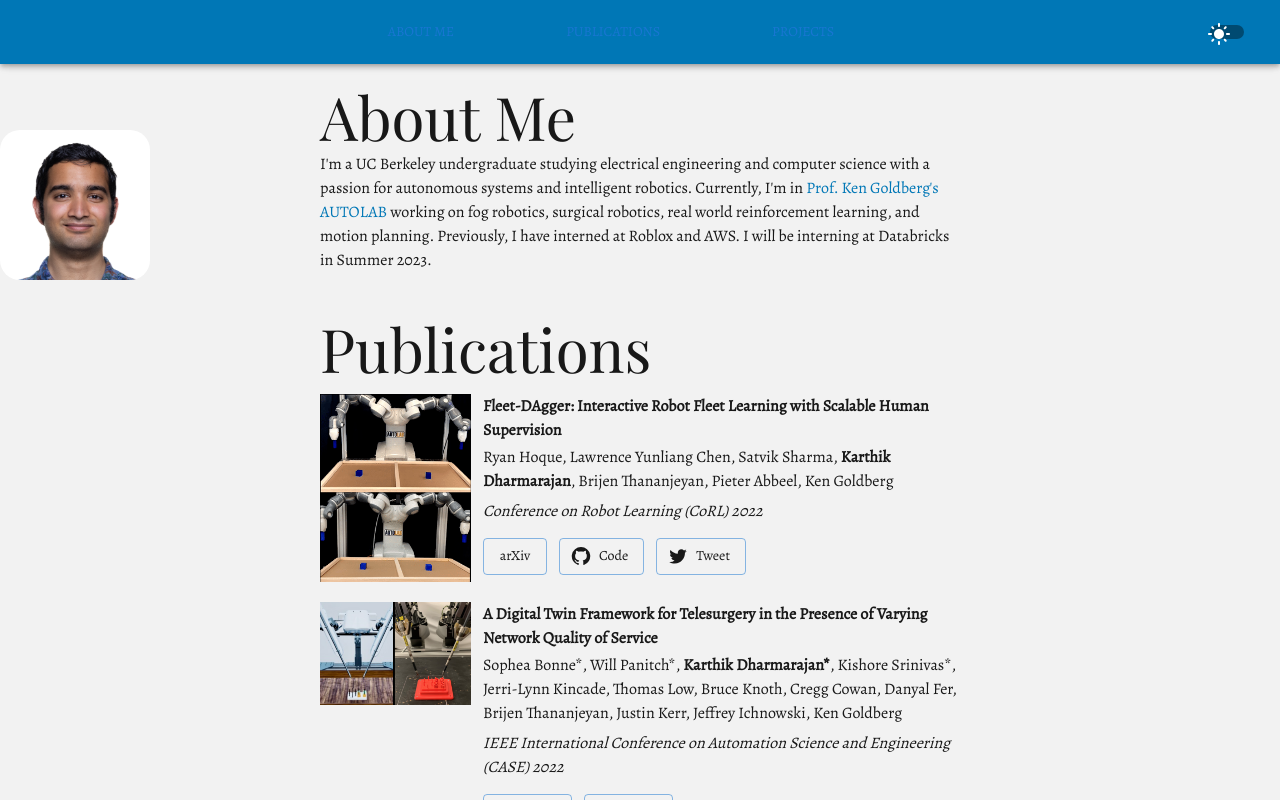
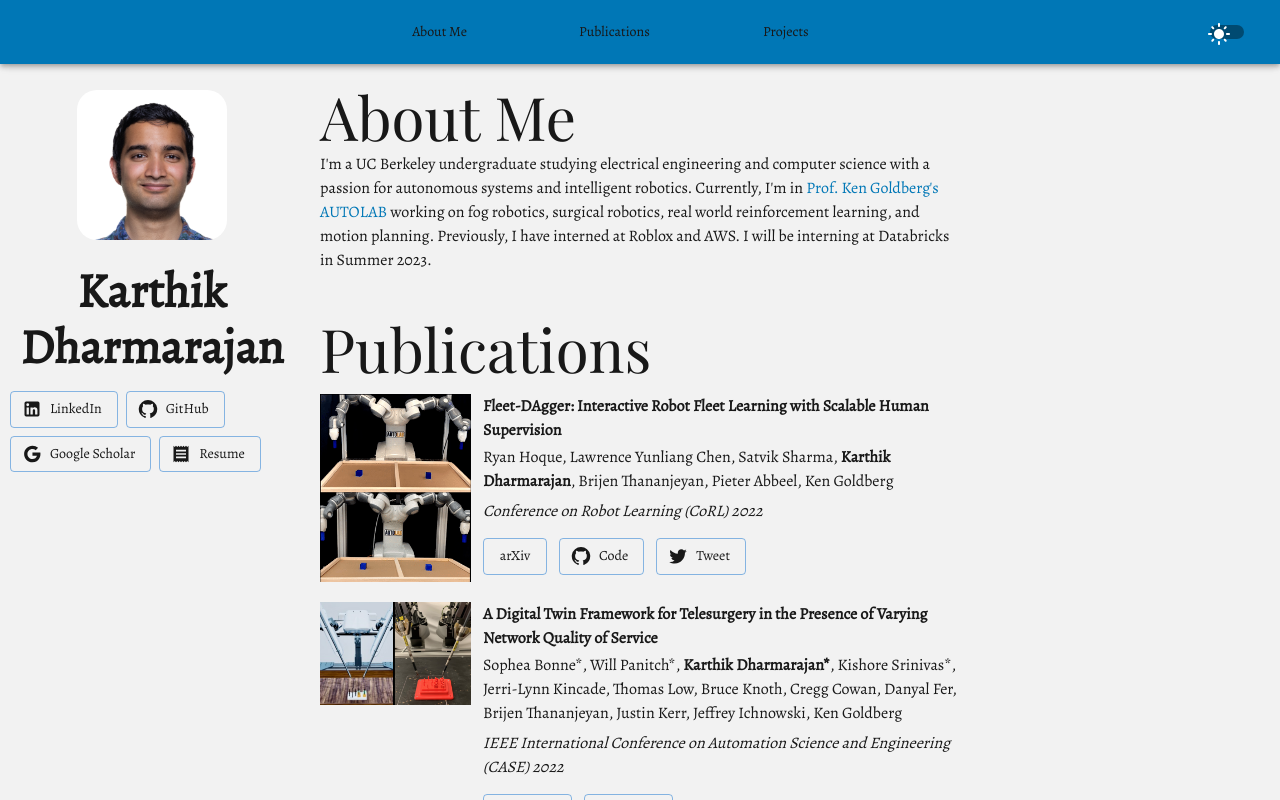
Before and after one commit to KDharmarajanDev/KDharmarajanDev.github.io, a React (Create React App) app in the folder website/: page / in a window 1280 px wide. Built offline with nearby package versions, Linux system fonts and the light colour scheme.

Commit message:
Fixed contact segment

```diff
--- a/website/package.json
+++ b/website/package.json
@@ -21,6 +21,7 @@
     "react-redux": "^7.2.4",
     "react-router-dom": "^6.6.1",
     "react-scripts": "4.0.3",
+    "react-scroll": "^1.8.9",
     "redux": "^4.1.0",
     "redux-persist": "^6.0.0",
     "web-vitals": "^1.1.2"
--- a/website/src/ContactSegment.js
+++ b/website/src/ContactSegment.js
@@ -7,40 +7,53 @@ import ReceiptIcon from '@mui/icons-material/Receipt';
 import resume from './assets/Dharmarajan_Karthik_Resume.pdf'
 import { Box } from '@mui/material';
 import CloseImage from './assets/CloseImage.jpg';
+import GoogleIcon from '@mui/icons-material/Google';
+import { useCallback } from 'react';
+import Typography from '@mui/material/Typography';
 
 const ContactSegmentButton = styled(Button, {
     shouldForwardProp: (_) => true
     })(({theme}) => ({
         margin: 'auto',
-        borderColor: 'white',
-        color: 'white'
+        color: theme.palette.text.main,
+        textTransform: 'none',
     }));
 
 function ContactButtons(props) {
-    const clickCallbackLinkedIn = () => {
+    const clickCallbackLinkedIn = useCallback(() => {
         window.open('https://www.linkedin.com/in/karthik-dharmarajan/');
-    };
+    }, []);
 
-    const clickCallbackGitHub = () => {
+    const clickCallbackGitHub = useCallback(() => {
         window.open('https://github.com/KDharmarajanDev/');
-    };
+    }, []);
 
-    const showResume = () => {
+    const showResume = useCallback(() => {
         window.open(resume);
-    }
+    }, []);
 
-    return (<Grid container id="contact-segment-container" align="center" justify="center" spacing={5} wrap="wrap" direction="row" alignItems="center">
-                <Grid xs={12} sm={6} md={3} item>
+    const clickCallbackGoogleScholar = useCallback(() => {
+        window.open("https://scholar.google.com/citations?user=V6e6hncAAAAJ");
+    }, []);
+
+    return (<Grid container id="contact-segment-container" align="center" justify="center" spacing={1} wrap="wrap" direction="row" alignItems="center">
+                <Grid item>
                     <ContactSegmentButton variant="outlined" onClick={clickCallbackLinkedIn} startIcon={<LinkedInIcon/>}>
                         LinkedIn
                     </ContactSegmentButton>
                 </Grid>
-                <Grid xs={6} md={3} item>
+                <Grid item>
                     <ContactSegmentButton variant="outlined" onClick={clickCallbackGitHub} startIcon={<GitHubIcon/>}>
                         GitHub
                     </ContactSegmentButton>
                 </Grid>
-                <Grid xs={6} md={3} item>
+                <Grid item>
+                    <ContactSegmentButton variant="outlined"
+                        onClick={clickCallbackGoogleScholar} startIcon={<GoogleIcon/>}>
+                        Google Scholar
+                    </ContactSegmentButton>
+                </Grid>
+                <Grid item>
                     <ContactSegmentButton variant="outlined"
                         onClick={showResume} startIcon={<ReceiptIcon/>}>
                         Resume
@@ -51,11 +64,16 @@ function ContactButtons(props) {
 
 export default function ContactSegment(props) {
     return (
-        <Box sx={{
+        <Grid container spacing={2}
+            justifyContent="center"
+            alignItems="center"
+            direction="column"
+            sx={{
                 position: "fixed",
-            marginRight: "80%",
-            marginTop: "50px",
+                width: "25%",
+                padding: "10px"
             }}>
+            <Grid item>
                 <Box
                     component="img"
                     sx={{
@@ -68,7 +86,18 @@ export default function ContactSegment(props) {
                     alt="Close up photo of Karthik."
                     src={CloseImage}
                 />
-            <ContactSegmentButton/>
-        </Box>
+            </Grid>
+            <Grid item>
+                <Typography variant="h3" sx={{
+                    fontWeight: "bold",
+                    textAlign: "center"}}
+                >
+                    Karthik Dharmarajan
+                </Typography>
+            </Grid>
+            <Grid item>
+                <ContactButtons/>
+            </Grid>
+        </Grid>
     );
 }
--- a/website/src/top-bar.js
+++ b/website/src/top-bar.js
@@ -1,10 +1,11 @@
-import { AppBar, Toolbar, Button, Box, Grid } from '@mui/material';
+import { AppBar, Toolbar, Box, Grid, Button } from '@mui/material';
 import { Switch } from '@mui/material';
 import { useSelector, useDispatch } from 'react-redux';
 import { toggle } from './theme-reducer';
 import DarkModeIcon from '@mui/icons-material/DarkMode';
 import LightModeIcon from '@mui/icons-material/LightMode';
 import { styled } from '@mui/system';
+import { useCallback } from 'react';
 
 const themeSelector = state => state.theme;
 
@@ -36,7 +37,31 @@ function ThemeSwitch(props) {
     )
 }
 
-export default function TopBar() {
+const LinkButton = styled(Button, {
+  shouldForwardProp: (_) => true
+  })(({theme}) => ({
+      margin: 'auto',
+      color: theme.palette.text.main,
+      textTransform: 'none',
+  }));
+
+function TopBarLink(props) {
+
+  const scrollToFunction = useCallback(() => {
+    const element = document.getElementById(props.target);
+    if (element) {
+      element.scrollIntoView({ behavior: 'smooth' });
+    }
+  }, [props.target]);
+
+  return (
+    <LinkButton onClick={scrollToFunction}>
+      {props.text}
+    </LinkButton>
+  )
+}
+
+export default function TopBar(props) {
     return (
       <Box sx={{ flexGrow: 1 }}>
         <StyledAppBar position="fixed">
@@ -49,13 +74,13 @@ export default function TopBar() {
                 justifyContent="center"
                 alignItems="center">
               <Grid item xs="auto" align="center">
-                <Button>About Me</Button>
+                <TopBarLink text="About Me" target="about-me"/>
               </Grid>
               <Grid item xs="auto" align="center">
-                <Button>Publications</Button>
+                <TopBarLink text="Publications" target="publications"/>
               </Grid>
               <Grid item xs="auto" align="center">
-                <Button>Projects</Button>
+                <TopBarLink text="Projects" target="projects"/>
               </Grid>
             </StyledGridContainer>
             <ThemeSwitch/>
```
Also changed, not shown: 1 other file (tests, documents, lock files or other folders). Lines whose indentation alone changed are shown as unchanged.
